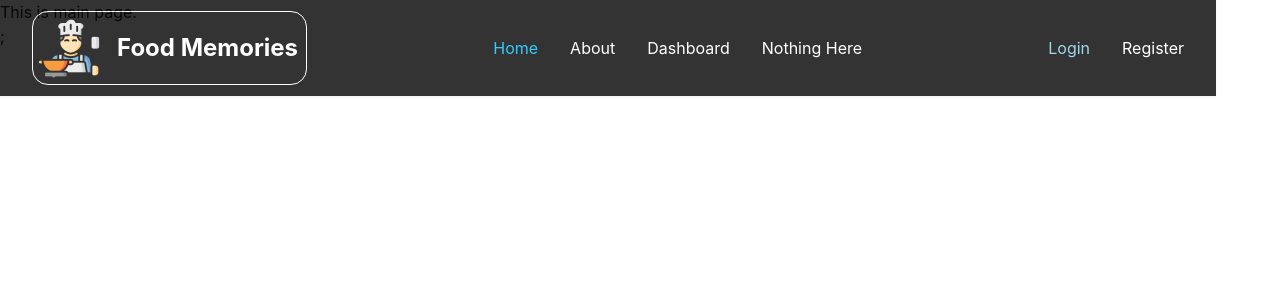
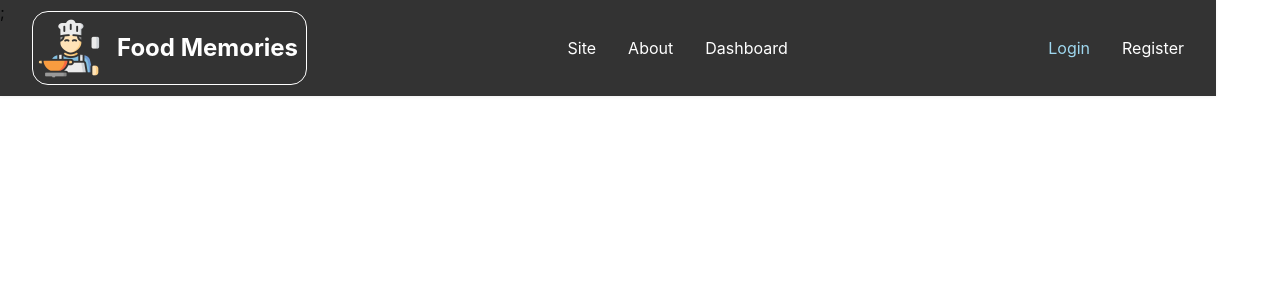
Before and after one commit to heybys/just-do-eat, a React (Create React App) app: page / in a window 1280 px wide. Shown: the top 300 px of the page. Built offline with nearby package versions, Linux system fonts and the light colour scheme; the HTML template or start-up script is replaced by a standard one.

Commit message:
fix menu and router path

```diff
--- a/src/generic/layout/Logo.tsx
+++ b/src/generic/layout/Logo.tsx
@@ -8,7 +8,7 @@ const Logo = () => {
     <div
       className="logo"
       onClick={() => {
-        navigate('/');
+        navigate('/main');
       }}
     >
       <img className="image" src={'/cooking.png'} alt={''} />
--- a/src/generic/layout/Menu.tsx
+++ b/src/generic/layout/Menu.tsx
@@ -6,8 +6,8 @@ const Menu = () => {
   return (
     <ul className="menu">
       <li>
-        <NavLink className="item" to="/" end>
-          Home
+        <NavLink className="item" to="/site" end>
+          Site
         </NavLink>
       </li>
       <li>
@@ -20,11 +20,6 @@ const Menu = () => {
           Dashboard
         </NavLink>
       </li>
-      <li>
-        <NavLink className="item" to="/nothing-here">
-          Nothing Here
-        </NavLink>
-      </li>
     </ul>
   );
 };
--- a/src/page/Main.tsx
+++ b/src/page/Site.tsx
@@ -1,7 +1,7 @@
 import React from 'react';
 
-const Main = () => {
+const Site = () => {
   return <div>This is main page.</div>;
 };
 
-export default Main;
+export default Site;
```
Also changed, not shown: src/App.tsx (+13 -9 lines).
